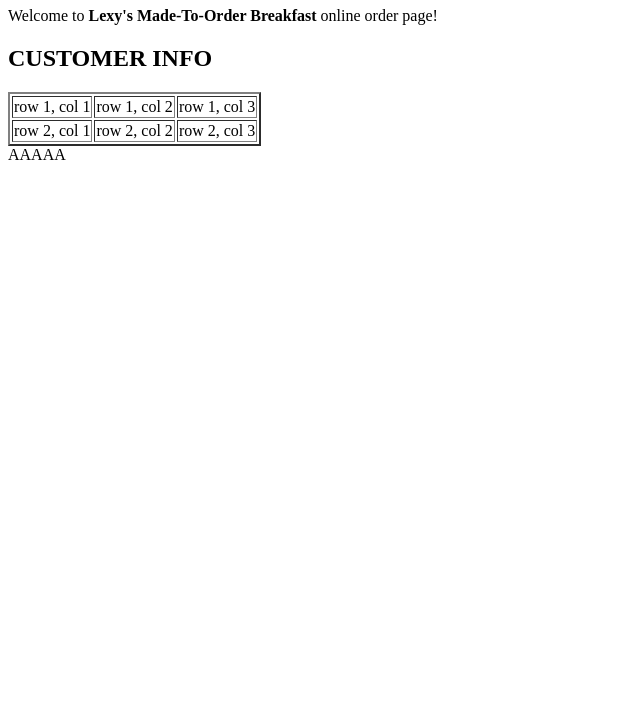
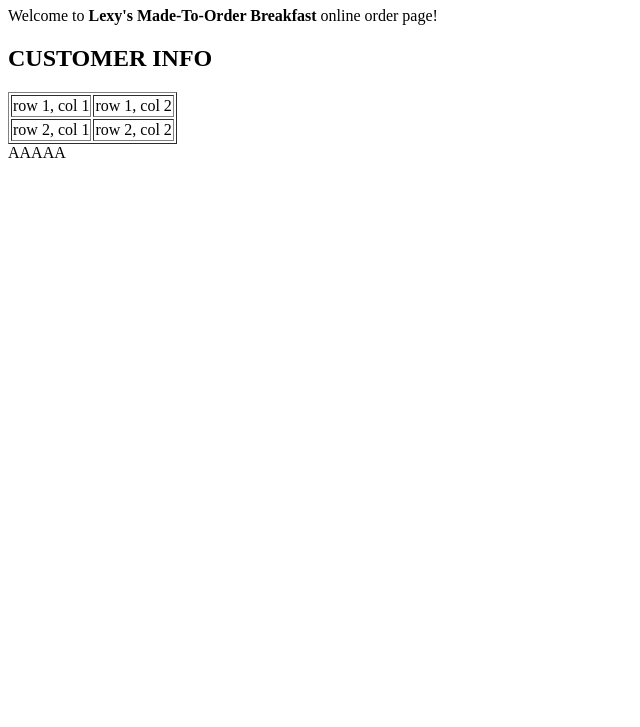
Before and after one commit to blossam21/blossam21.github.io, a plain HTML site: page assignment04.html in a window 1280 px wide. Shown: the part 73-800 px from the top of the page, without its empty margins (0-640 px from the left). Drawn offline with Linux system fonts and the light colour scheme.

Commit message:
Update assignment04.html

```diff
--- a/assignment04.html
+++ b/assignment04.html
@@ -7,16 +7,14 @@
   Welcome to <b>Lexy's Made-To-Order Breakfast</b> online order page!
   <br>
  <h2>CUSTOMER INFO</h2>
-  <TABLE BORDER=2>
+  <TABLE BORDER=1>
    <TR>
    <TD>row 1, col 1</TD>
    <TD>row 1, col 2</TD>
-   <TD>row 1, col 3</TD>
    </TR>
    <TR>
    <TD>row 2, col 1</TD>
    <TD>row 2, col 2</TD>
-   <TD>row 2, col 3</TD>
    </TR>
   </TABLE>
 
```
